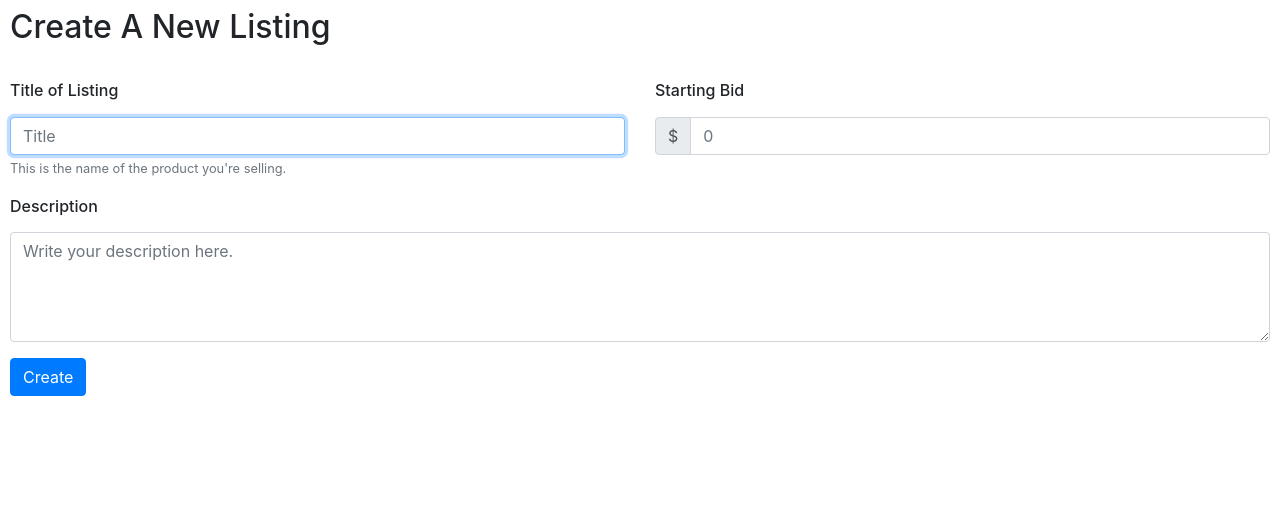
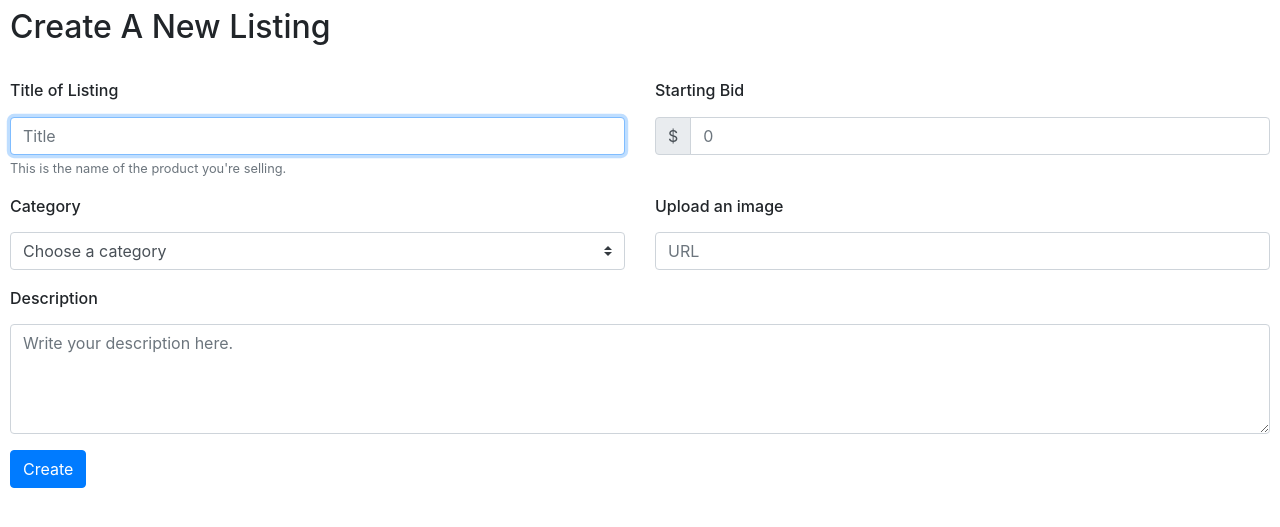
Before and after one commit to akshat-patel/commerce, a Django app: page /create in a window 1280 px wide. Shown: the part 155-682 px from the top of the page. Run offline with Django 3.2, Linux system fonts and the light colour scheme; some libraries are stand-ins or nearby versions.

Commit message:
Add more features to Create A New Listing Page

```diff
--- a/auctions/templates/auctions/create.html
+++ b/auctions/templates/auctions/create.html
@@ -3,7 +3,7 @@
 {% block body %}
     <h2>Create A New Listing</h2>
     &nbsp;
-    <form action="{% url 'create' %}" method="post">
+    <form action="{% url 'index' %}" method="post">
         {% csrf_token %}
         <div class="form-group">
             <div class="row">
@@ -28,6 +28,28 @@
             </div>
         </div>
         <div class="form-group">
+            <div class="row">
+                <div class="col">
+                    <label for="category">
+                        <h6>Category</h6>
+                    </label>
+                    <select class="custom-select" name="category" id="category">
+                        <option selected>Choose a category</option>
+                        <option value="toys">Toys</option>
+                        <option value="fashion">Fashion</option>
+                        <option value="home">Home</option>
+                        <option value="electronics">Electronics</option>
+                    </select>
+                </div>
+                <div class="col">
+                    <label for="img">
+                        <h6>Upload an image</h6>
+                    </label>
+                    <input class="form-control" autofocus type="text" name="img" placeholder="URL" id="img">
+                </div>
+            </div>
+        </div>
+        <div class="form-group">
             <label for="description"><h6>Description</h6></label>
             <textarea class="form-control" name="description" placeholder="Write your description here." id="description" rows="4" cols="1"></textarea>
         </div>
--- a/auctions/urls.py
+++ b/auctions/urls.py
@@ -3,7 +3,7 @@ from django.urls import path
 from . import views
 
 urlpatterns = [
-    path("", views.index, name="index"),
+    path("home", views.index, name="index"),
     path("login", views.login_view, name="login"),
     path("logout", views.logout_view, name="logout"),
     path("register", views.register, name="register"),
--- a/auctions/views.py
+++ b/auctions/views.py
@@ -62,4 +62,6 @@ def register(request):
         return render(request, "auctions/register.html")
 
 def create(request):
+    if request.method == "POST":
+        breakpoint()
     return render(request, "auctions/create.html")
```
